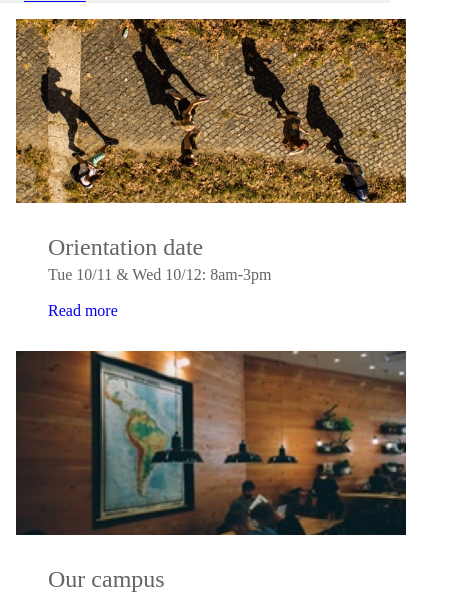
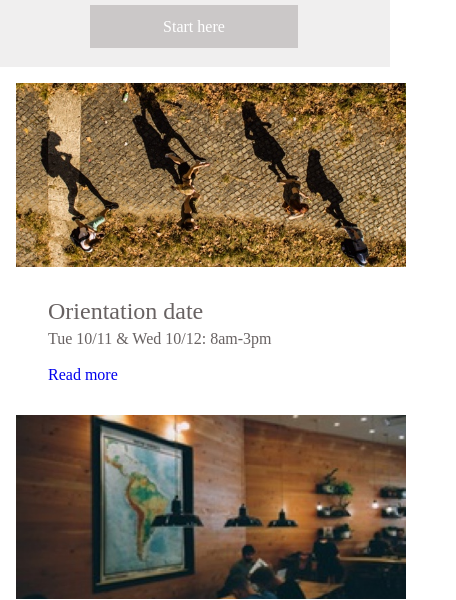
Before and after one commit to EvelinaLarsson/capstone, a plain HTML site: page index.html in a window 390 px wide. Shown: the part 500-1100 px from the top of the page, 456 px wide, since content can reach past the window. Drawn offline with Linux system fonts and the light colour scheme; a web font is replaced by a local one.

Commit message:
Some amends to the mobile CTA

```diff
--- a/resources/css/style.css
+++ b/resources/css/style.css
@@ -189,11 +189,11 @@ html {
   line-height: 1.3;
 }
 
-.cta {
+.button {
   margin-top: 4rem;
 }
 
-.cta a {
+.button a {
   background-color: #686262;
   color: white;
   text-decoration: none;
@@ -203,11 +203,11 @@ html {
   transition: background-color 650ms linear 0s, color 0s linear 0s;
 }
 
-.cta a:hover {
+.button a:hover {
   background-color: #909090;
 }
 
-.cta a:active {
+.button a:active {
   color: #2485f2;
 }
 
@@ -224,7 +224,7 @@ html {
     font-size: 1.5rem;
   }
 
-  .cta a {
+  .button a {
     font-size: 1.2rem;
   }
 }
@@ -242,7 +242,7 @@ html {
     font-size: 1.25rem;
   }
 
-  .cta a {
+  .button a {
     padding: 1.2rem 20%;
     font-size: 1rem;
   }
@@ -261,7 +261,7 @@ html {
     font-size: 1rem;
   }
 
-  .cta a {
+  .button a {
     background-color: #cbc8c8;
     padding: 0.8rem 20%;
   }
@@ -302,7 +302,7 @@ html {
     margin-top: 1.25rem;
   }
 
-  .cta {
+  .button {
     margin-top: 2rem;
     margin-bottom: 2rem;
     margin-left: 28%;
@@ -321,7 +321,7 @@ html {
     line-height: 1.5;
   }
 
-  .cta {
+  .button {
     width: 100%;
     margin-left: 18%;
   }
```
